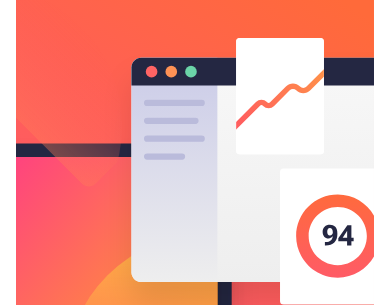
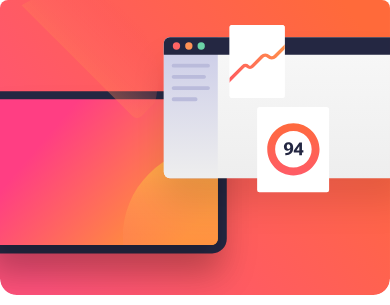
Before and after one commit to Brighties/newsletter-signup-page, a plain HTML site: page index.html in a window 390 px wide. Shown: the top 305 px of the page. Drawn offline with Linux system fonts and the light colour scheme.

Commit message:
Adjusted the image to be displayed on mobile screen sizes

```diff
--- a/index.html
+++ b/index.html
@@ -39,9 +39,10 @@
         </section>
 
         <!-- section 2-->
-        <figure>
+        <figure class="signup-page-image-container">
             <img class="newsletter-page-image" src="./assets/images/illustration-sign-up-desktop.svg" alt="" />
         </figure>
+
     </div>
     <div class="attribution">
         Challenge by
@@ -49,6 +50,7 @@
             href="#">BRIGHT</a>.
     </div>
 
+
     <script src="scripts-and-styles/index.js"></script>
 </body>
 
--- a/scripts-and-styles/index.js
+++ b/scripts-and-styles/index.js
@@ -1,6 +1,17 @@
 document.addEventListener("DOMContentLoaded", function () {
   console.log("DOM fully loaded");
 
+  // chamging the image src when the screen is smaller
+
+  // grab the value of the current screen size
+  const screenWidth = window.innerWidth;
+  const newsletterImage = document.querySelector(".newsletter-page-image");
+  console.log(screenWidth);
+  if (screenWidth <= 600 && newsletterImage) {
+    newsletterImage.src = "./assets/images/illustration-sign-up-mobile.svg";
+  }
+
+  // email input field logic
   let emailAddress = "";
   const emailInputField = document.querySelector("#email-input-field");
   const submitBtn = document.querySelector(".submit-button");
--- a/scripts-and-styles/styles.css
+++ b/scripts-and-styles/styles.css
@@ -35,7 +35,6 @@ body {
   height: 100vh;
   font-family: "Roboto", sans-serif;
   font-size: 0.8rem;
-  padding: 1rem;
   color: hsl(var(--dark-slate-grey));
 }
 input {
@@ -56,9 +55,8 @@ button {
 .entire-page-container {
   display: flex;
   justify-content: space-between;
-  max-height: 400px;
   max-width: 800px;
-  margin: 0 auto;
+  margin: 0;
   margin-bottom: 1rem;
 }
 
@@ -88,6 +86,7 @@ button {
 }
 .newsletter-benefits-list__item {
   padding-bottom: 5px;
+  list-style-position: outside;
   list-style-image: url(../assets/images/icon-list.svg);
 }
 
@@ -167,8 +166,12 @@ button {
 
 /* MEDIA QUERY */
 @media screen and (max-width: 600px) {
+  body {
+    justify-content: flex-start;
+  }
   .entire-page-container {
     flex-direction: column-reverse;
-    max-height: 100%;
+    width: 100%;
+    max-height: 90%;
   }
 }
```
